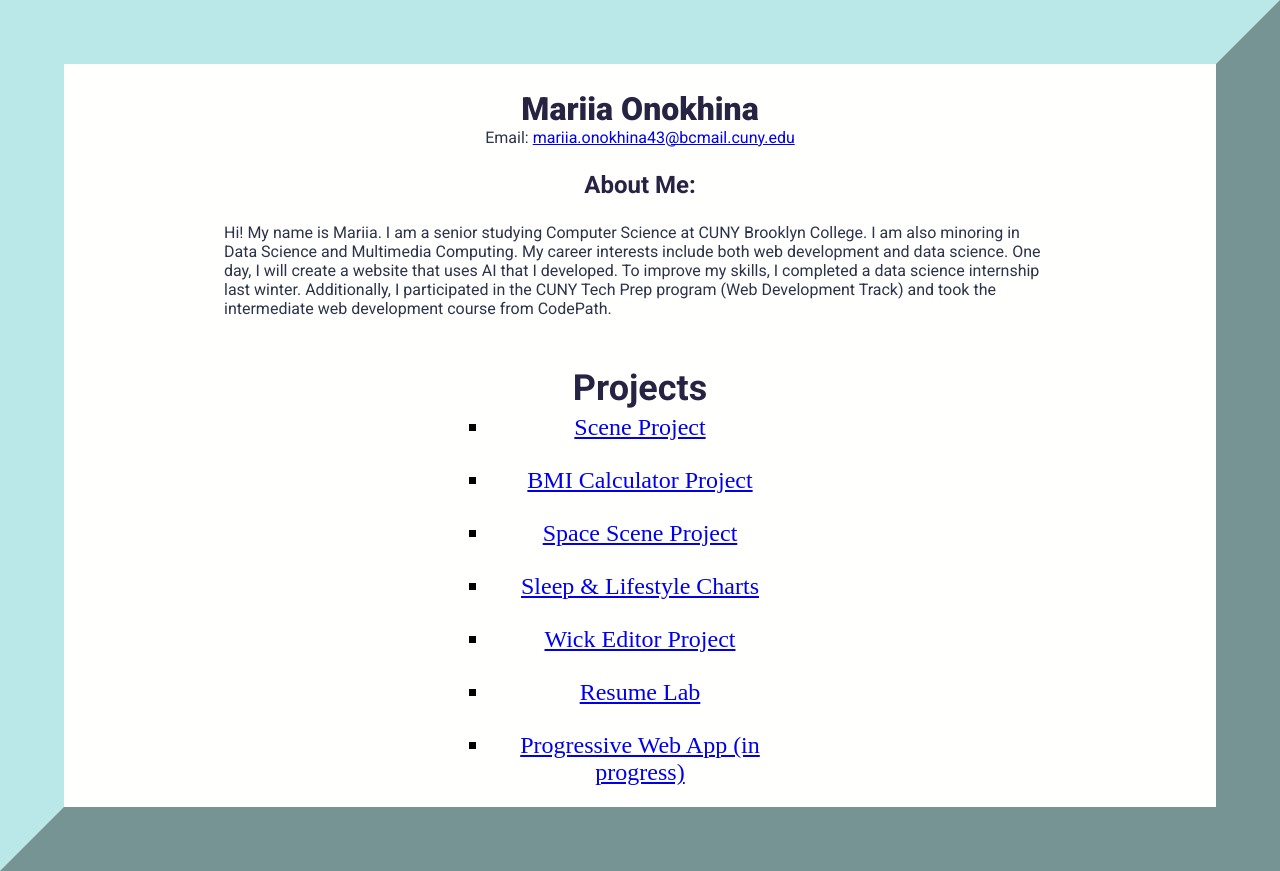
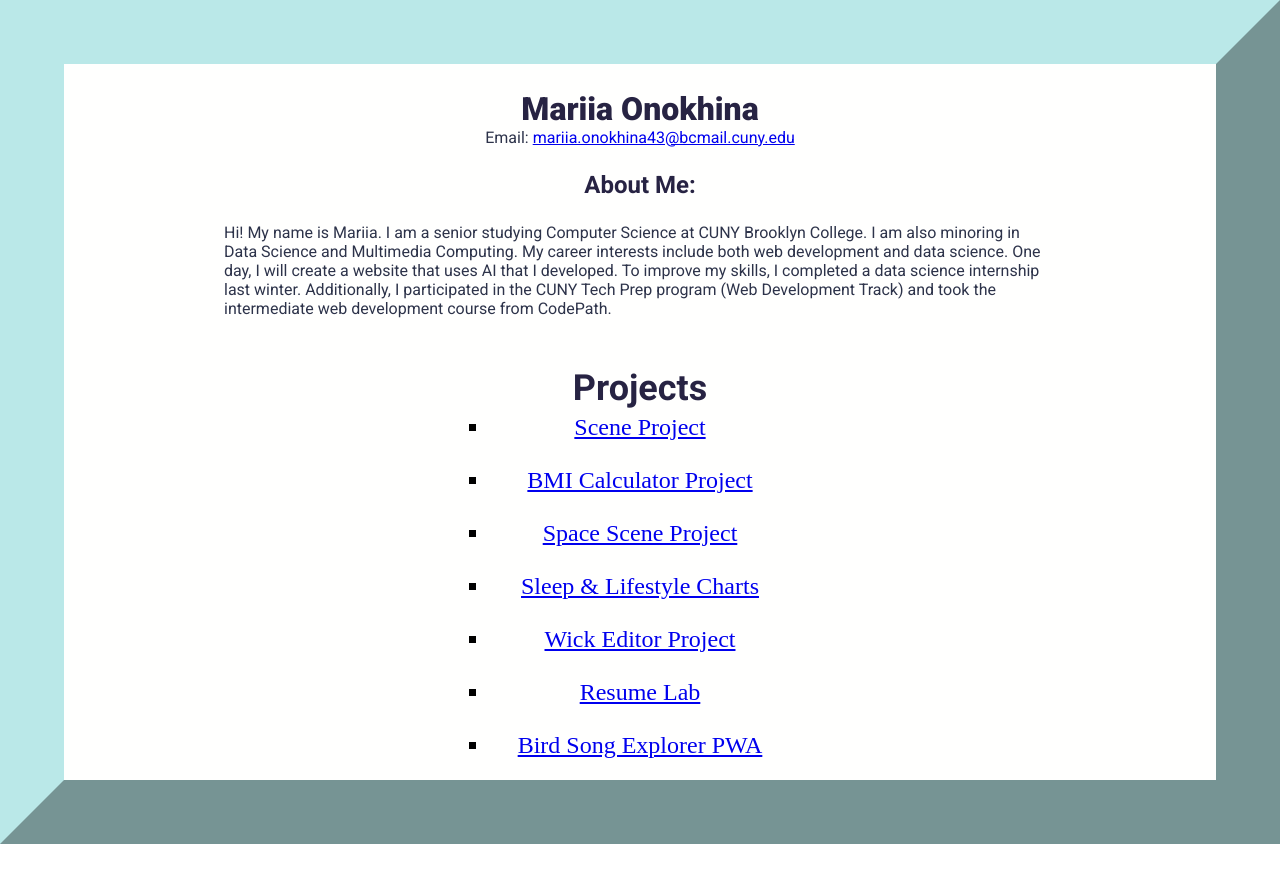
Before and after one commit to mariiaonokhina/portfolio-CISC3610, a plain HTML site: page index.html in a window 1280 px wide. After the commit the page ends 844 px from the top, so only its background shows below. Drawn offline with Linux system fonts and the light colour scheme; a script that the page names is missing.

Commit message:
Added link to pwa project

```diff
--- a/index.html
+++ b/index.html
@@ -53,7 +53,7 @@
                 <li><a href="/portfolio-CISC3610/projects/resume/resume.html" class="project">Resume Lab</a></li>
             </ul>
             <ul>
-                <li><a href="#" class="project">Progressive Web App (in progress)</a></li>
+                <li><a href="/portfolio-CISC3610/projects/bird-song-pwa/bird-song.html" class="project">Bird Song Explorer PWA</a></li>
             </ul>
         </nav>
     </div>
```
